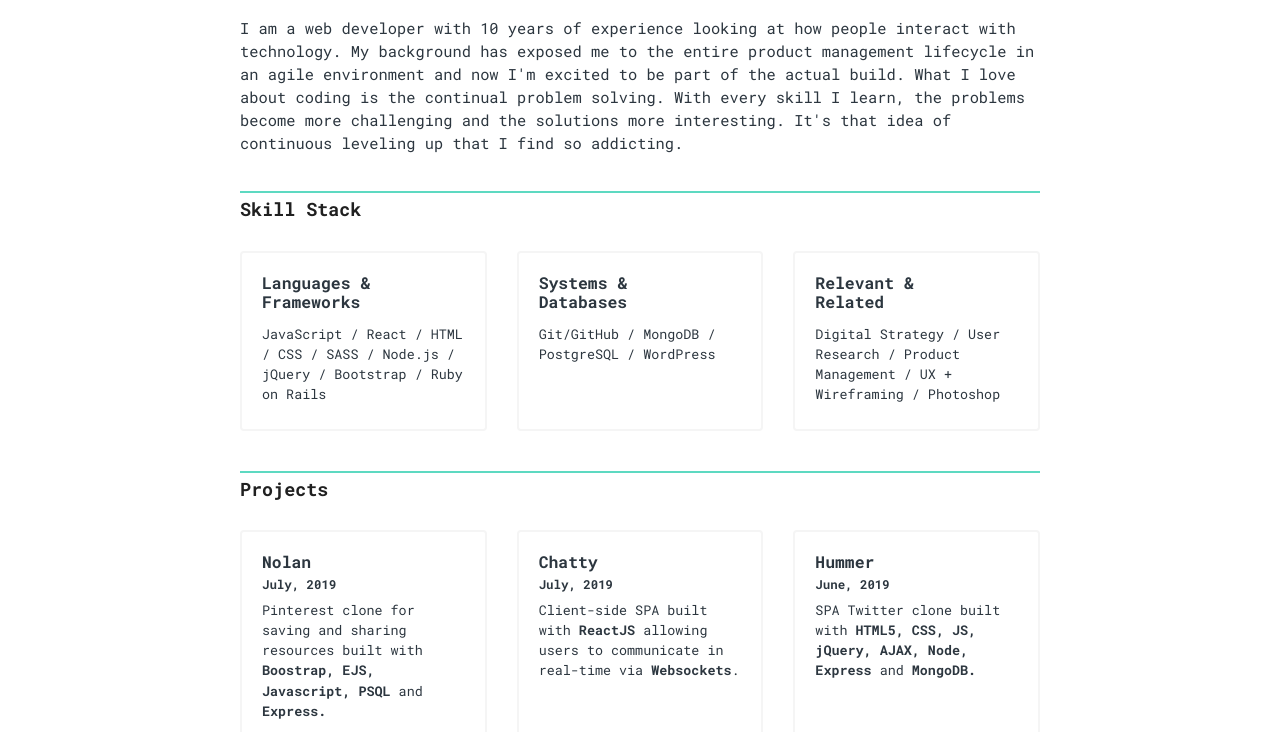
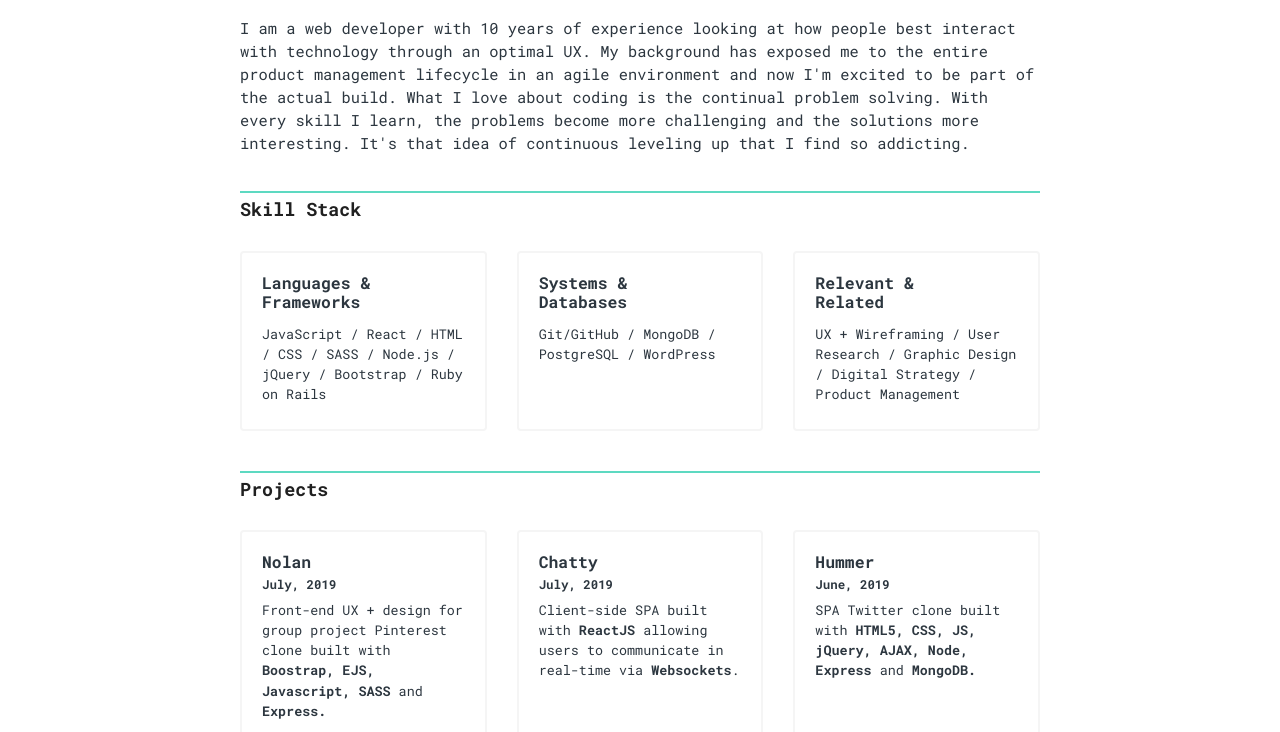
Before and after one commit to sdsog/sdsog.github.io, a plain HTML site: page index.html in a window 1280 px wide. Shown: the part 192-924 px from the top of the page. Drawn offline with nearby package versions, Linux system fonts and the light colour scheme.

Commit message:
fixes intro for front-end design focus

```diff
--- a/index.html
+++ b/index.html
@@ -130,7 +130,7 @@
         <div class="summary">
           <p class="my-summary">
             I am a web developer with 10 years of experience looking at how
-            people interact with technology. My background has exposed me to the
+            people best interact with technology through an optimal UX. My background has exposed me to the
             entire product management lifecycle in an agile environment and now
             I'm excited to be part of the actual build. What I love about coding
             is the continual problem solving. With every skill I learn, the
@@ -238,8 +238,8 @@
                 <div class="card-body">
                   <h5 class="card-title project-title">Relevant & Related</h5>
                   <p class="card-text project-desc"
-                    >Digital Strategy / User Research / Product Management / UX
-                    + Wireframing / Photoshop
+                    >UX
+                    + Wireframing / User Research / Graphic Design / Digital Strategy / Product Management
                   </p>
                 </div>
               </div>
@@ -264,8 +264,8 @@
                   <h5 class="card-title project-title">Nolan</h5>
                   <h6 class="project-date">July, 2019</h6>
                   <p class="card-text project-desc"
-                    >Pinterest clone for saving and sharing resources built with
-                    <strong>Boostrap, EJS, Javascript, PSQL</strong> and
+                  >Front-end UX + design for group project Pinterest clone built with
+                    <strong>Boostrap, EJS, Javascript, SASS</strong> and
                     <strong>Express.</strong>
                   </p>
                   <div class="git-button">
@@ -558,7 +558,7 @@
           <div class="row experience-rows">
             <div class="col-sm-8">
               <h3 class="experience-title">Associate Researcher</h3>
-              <p class="experience-dates">August 2013 - June 2013</p>
+              <p class="experience-dates">April 2012 - June 2013</p>
             </div>
             <div class="col-sm-4 location-row">
               <h5 class="experience-location">The Sound</h5>
```
